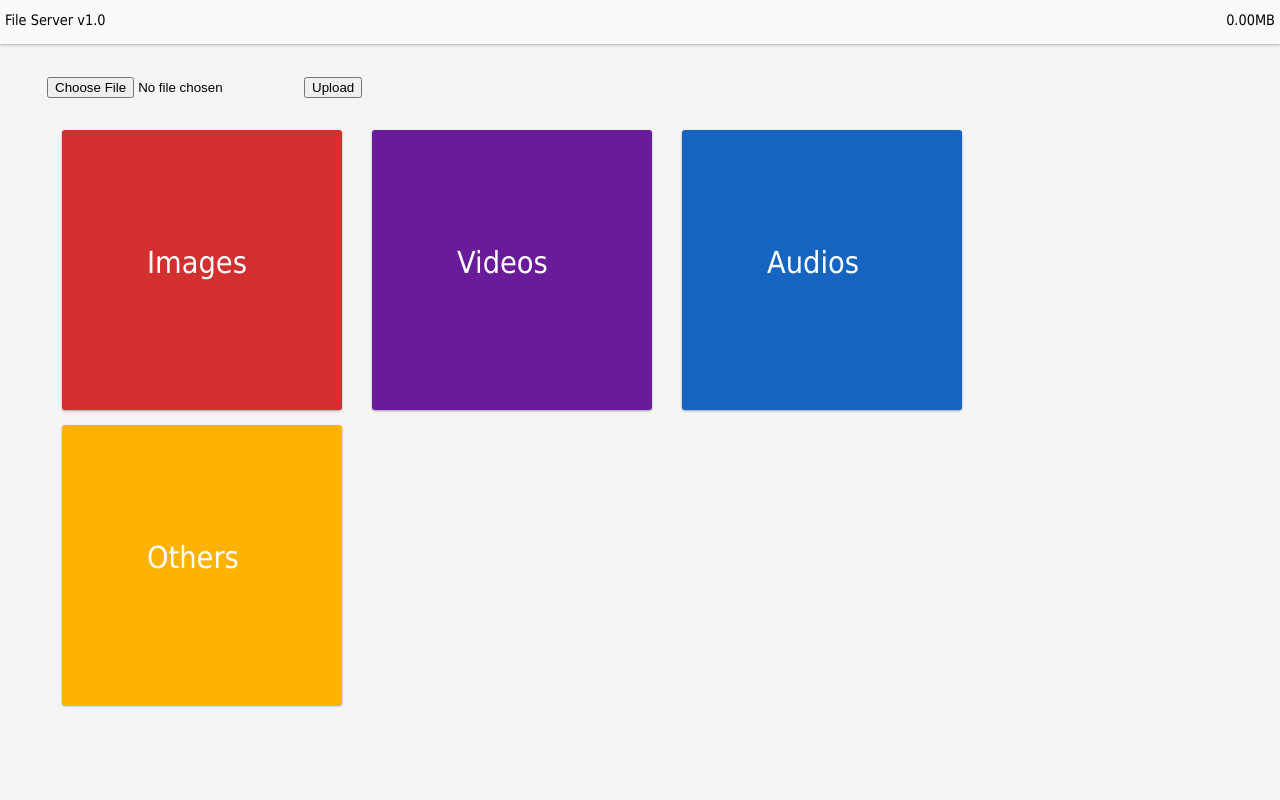
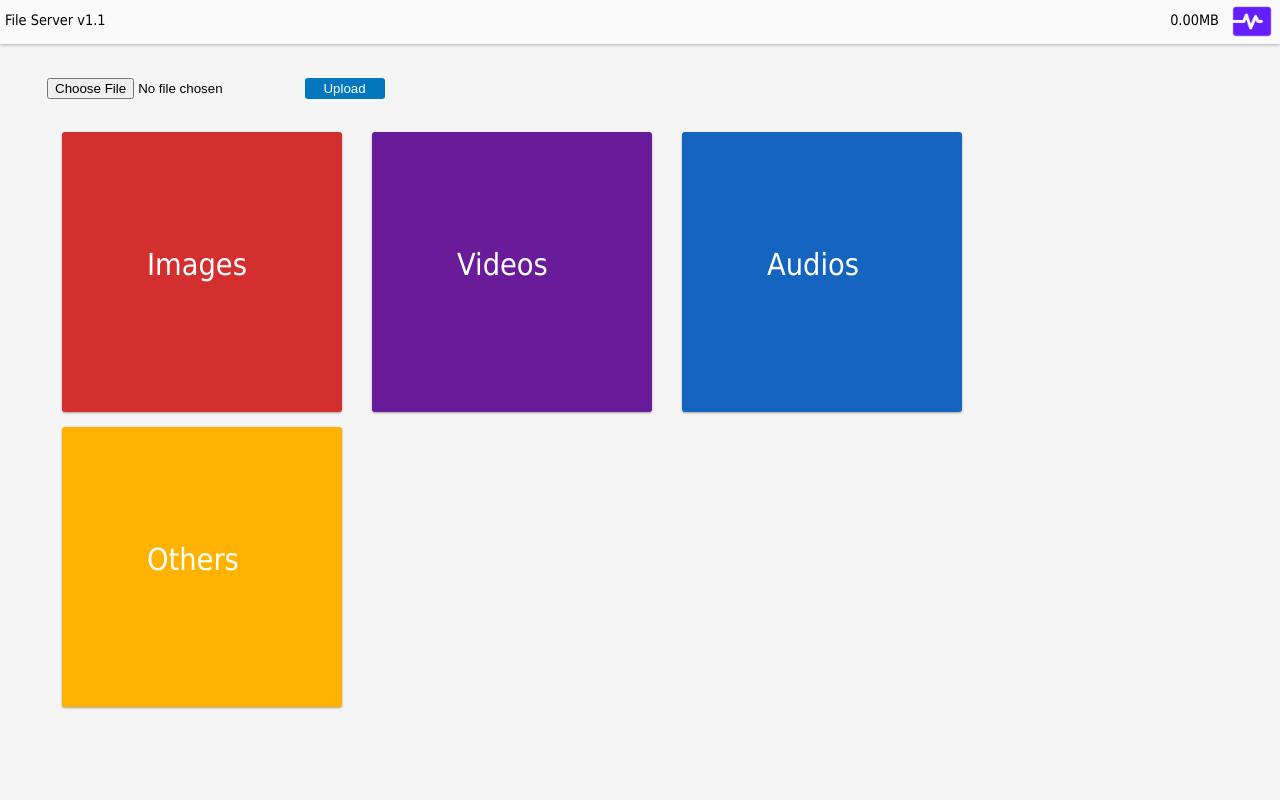
Before and after one commit to RonaldPM/FileServer, a PHP site: page / in a window 1280 px wide. Run offline with PHP 8.4, Linux system fonts and the light colour scheme.

Commit message:
Status page and Code Optimization
Added a status page where users can view details about the server. More functionality to be added soon.

```diff
--- a/index.php
+++ b/index.php
@@ -8,9 +8,14 @@
 	<body>
 		<div class='topNav'>
 			<div class='aboutTxt'>
-				File Server v1.0
+				File Server v1.1
 			</div>
-			<div class='infoTxt right'>
+			<a href='stat.php'>
+				<div class='statLogo right'>
+					<img src='src/img/stat.png' width='40px' title='Server Status' alt='Server Status'>
+				</div>
+			</a>
+			<div class='infoTxt' title='Storage used'>
 				<?php
 					function folderSize ($dir){
 					    $size = 0;
@@ -31,7 +36,7 @@
 			<div class='uploadBox'>
 				<form action='upload.php' method='post' enctype='multipart/form-data'>
 				    <input type='file' name='file'>
-				    <input type='submit' value='Upload'>
+				    <input type='submit' value='Upload' class='uploadBtn'>
 				</form>
 			</div>
 			<br />
--- a/src/css/main.css
+++ b/src/css/main.css
@@ -1,10 +1,11 @@
 body{
 	margin: 0px;
 	background: #F5F5F5;
+	font-family: Tahoma;
 }
 a{
 	text-decoration: none;
-	color: #000;
+	color: inherit;
 }
 .card{
 	box-shadow: 0 1px 3px rgba(0,0,0,0.12), 0 1px 2px rgba(0,0,0,0.24);
@@ -14,7 +15,6 @@ a{
 	box-shadow: 0 3px 7px rgba(0,0,0,0.25), 0 3px 3px rgba(0,0,0,0.22);
 }
 .aboutTxt{
-	font-family: Tahoma;
 	font-size: 0.9em;
 	margin-top: 12px;
 	margin-left: 5px;
@@ -22,20 +22,17 @@ a{
 	float: left;
 }
 .infoTxt{
-	font-family: Tahoma;
 	font-size: 0.9em;
 	margin-top: 12px;
 	margin-right: 5px;
 	float: right;
 }
 .nameTxt{
-	position: absolute;
 	margin-top: 8px;
 	margin-left: 5px;
 }
 .fileName{
 	color: #000;
-	font-family: Tahoma;
 	width:100%;
 	height:40px;
 	background: #FFFDE7;
@@ -48,9 +45,26 @@ a{
 	color: #000;
 	box-shadow: 0 0 4px #8a8a8a;
 }
+.statLogo{
+	margin-top: 6px;
+	float: right;
+	margin-right: 8px;
+	margin-left: 8px;
+}
 .mainBody{
 	width:95%;
 	margin: auto;
+}
+.uploadBtn{
+	border: 0px;
+	border-radius: 3px;
+	background: #0277BD;
+	padding: 3px;
+	color: #FFF;
+	width: 80px;
+}
+.uploadBtn:hover{
+	background: #01579B;
 }
 .typeBox{
 	width:280px;
@@ -64,7 +78,6 @@ a{
 }
 .typeTxt{
 	color: #FFF;
-	font-family: Tahoma;
 	font-size: 1.9em;
 	margin-left: 85px;
 	margin-top: 115px;
```
Also changed, not shown: stat.php (added, +42 -0 lines), src/img/stat.png (added).
